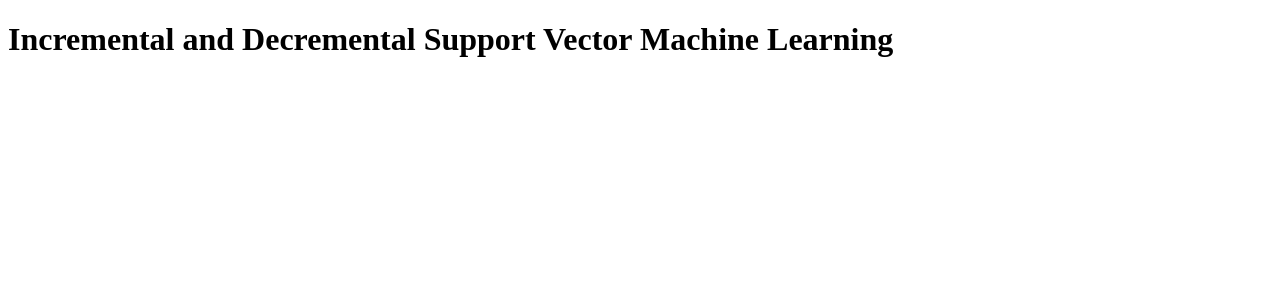
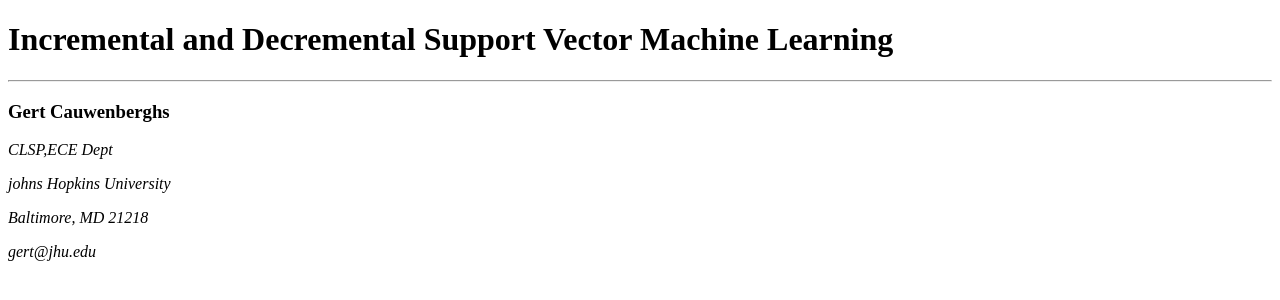
Before and after one commit to elmochimento/html-london-trip, a plain HTML site: page paper.html in a window 1280 px wide. Drawn offline with Linux system fonts and the light colour scheme.

Commit message:
insert container Description on "paper page"

```diff
--- a/paper.html
+++ b/paper.html
@@ -9,6 +9,17 @@
 
 <body>
     <h1>Incremental and Decremental Support Vector Machine Learning</h1>
+
+    <hr>
+
+    <div class="Description">
+        <h3> Gert Cauwenberghs</h3>
+        <p><i>CLSP,ECE Dept</i></p>
+        <p><i>johns Hopkins University</i></p>
+        <p><i>Baltimore, MD 21218</i></p>
+        <p><i>gert@jhu.edu</i></p>
+    </div>
+
 </body>
 
 </html>
```
